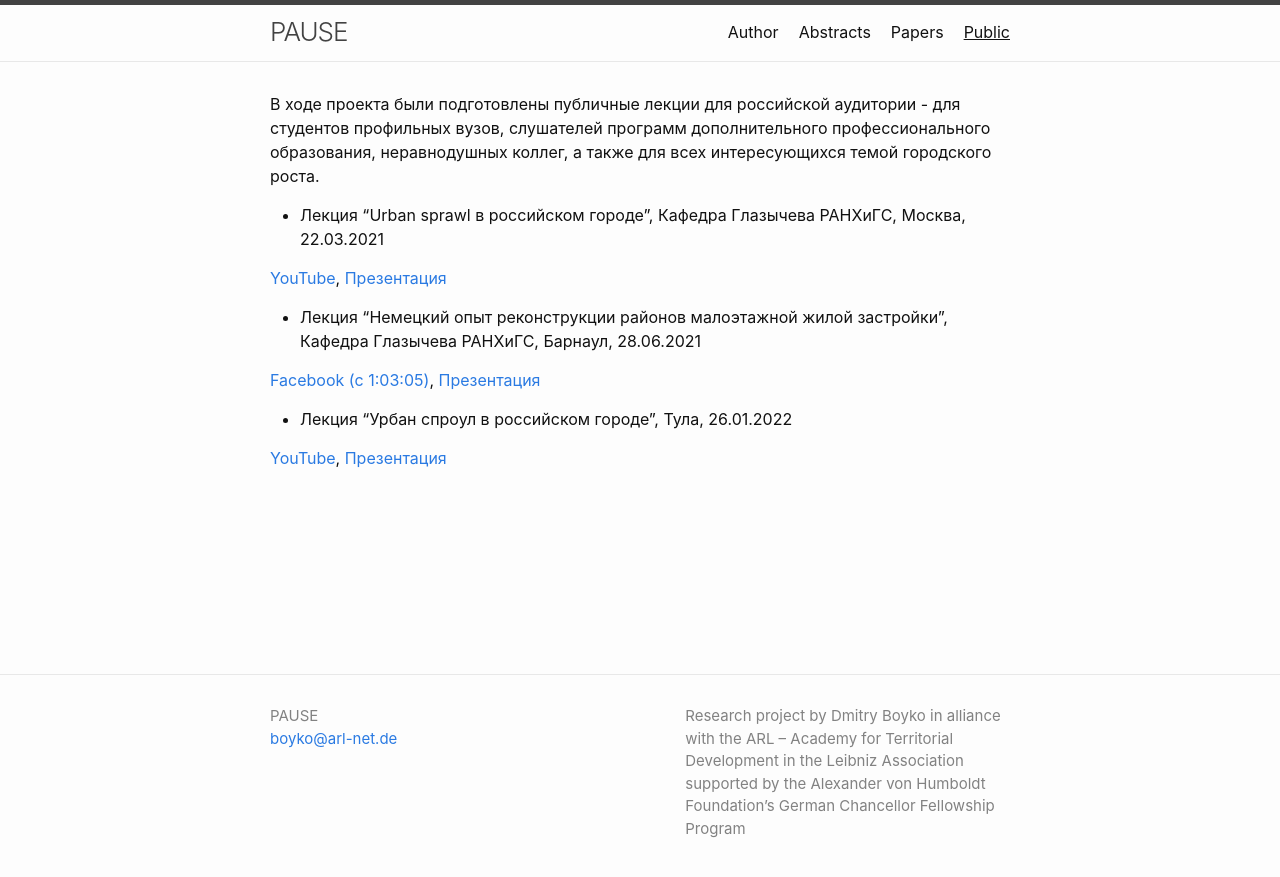
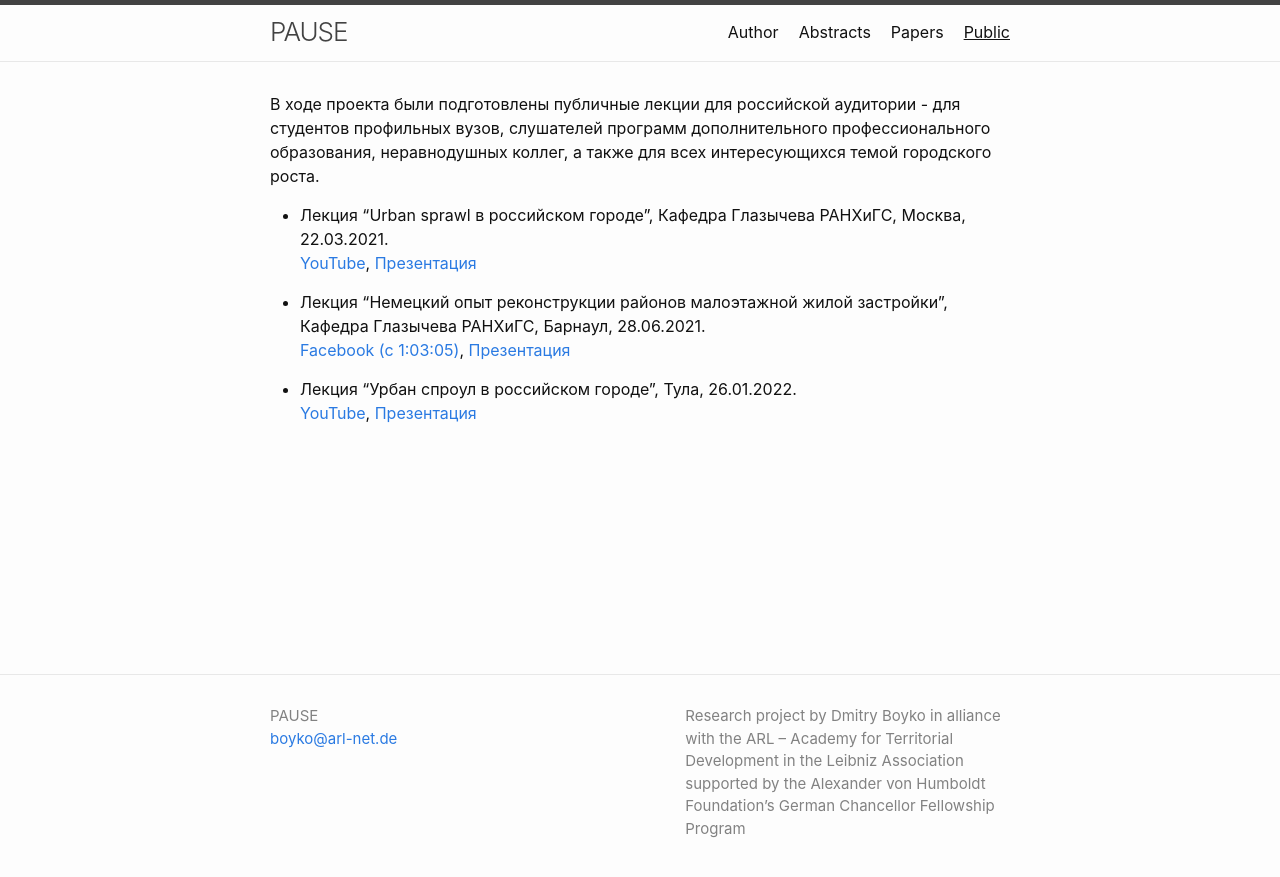
Before and after one commit to boikod/pause, a Jekyll site: the page built from public.md, in a window 1280 px wide. Shown: the top 877 px of the page. Built offline with Jekyll 4.4.1, drawn with Linux system fonts in a browser that asks for light colours.

```diff
--- a/public.md
+++ b/public.md
@@ -5,18 +5,15 @@ title: Public
 ---
 В ходе проекта были подготовлены публичные лекции для российской аудитории - для студентов профильных вузов, слушателей программ дополнительного профессионального образования, неравнодушных коллег, а также для всех интересующихся темой городского роста.
 
- - Лекция "Urban sprawl в российском городе", Кафедра Глазычева РАНХиГС, Москва, 22.03.2021
-
+ - Лекция "Urban sprawl в российском городе", Кафедра Глазычева РАНХиГС, Москва, 22.03.2021.
 [YouTube](https://www.youtube.com/watch?v=bzK-g7vqaEw),
 [Презентация](https://www.dropbox.com/s/txj8l2aiqfnu97b/%D0%91%D0%BE%D0%B9%D0%BA%D0%BE%20-%20%D0%A3%D1%80%D0%B1%D0%B0%D0%BD%20%D1%81%D0%BF%D1%80%D0%BE%D1%83%D0%BB%20%D0%B2%20%D0%A0%D0%BE%D1%81%D1%81%D0%B8%D0%B8.pdf?dl=0)
 
 
- - Лекция "Немецкий опыт реконструкции районов малоэтажной жилой застройки", Кафедра Глазычева РАНХиГС, Барнаул, 28.06.2021
-
+ - Лекция "Немецкий опыт реконструкции районов малоэтажной жилой застройки", Кафедра Глазычева РАНХиГС, Барнаул, 28.06.2021.
 [Facebook (с 1:03:05)](https://www.facebook.com/urbanion/videos/197838012129878),
 [Презентация](https://www.dropbox.com/s/c5tp6g3xra8wyw7/%D0%9D%D0%B5%D0%BC%D0%B5%D1%86%D0%BA%D0%B8%D0%B9%20%D0%BE%D0%BF%D1%8B%D1%82%20%D1%80%D0%B5%D0%BA%D0%BE%D0%BD%D1%81%D1%82%D1%80%D1%83%D0%BA%D1%86%D0%B8%D0%B8%20%D0%BC%D0%B0%D0%BB%D0%BE%D1%8D%D1%82%D0%B0%D0%B6%D0%BD%D0%BE%D0%B9%20%D0%B6%D0%B8%D0%BB%D0%BE%D0%B9%20%D0%B7%D0%B0%D1%81%D1%82%D1%80%D0%BE%D0%B9%D0%BA%D0%B8.pdf?dl=0)
 
- - Лекция "Урбан спроул в российском городе", Тула, 26.01.2022
-
+ - Лекция "Урбан спроул в российском городе", Тула, 26.01.2022.
 [YouTube](https://www.youtube.com/watch?v=d6q_-sO_DtQ&t=14s),
 [Презентация](https://www.dropbox.com/s/c5tp6g3xra8wyw7/%D0%9D%D0%B5%D0%BC%D0%B5%D1%86%D0%BA%D0%B8%D0%B9%20%D0%BE%D0%BF%D1%8B%D1%82%20%D1%80%D0%B5%D0%BA%D0%BE%D0%BD%D1%81%D1%82%D1%80%D1%83%D0%BA%D1%86%D0%B8%D0%B8%20%D0%BC%D0%B0%D0%BB%D0%BE%D1%8D%D1%82%D0%B0%D0%B6%D0%BD%D0%BE%D0%B9%20%D0%B6%D0%B8%D0%BB%D0%BE%D0%B9%20%D0%B7%D0%B0%D1%81%D1%82%D1%80%D0%BE%D0%B9%D0%BA%D0%B8.pdf?dl=0)
```
